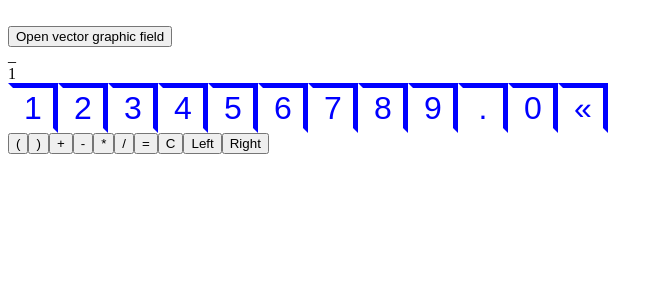
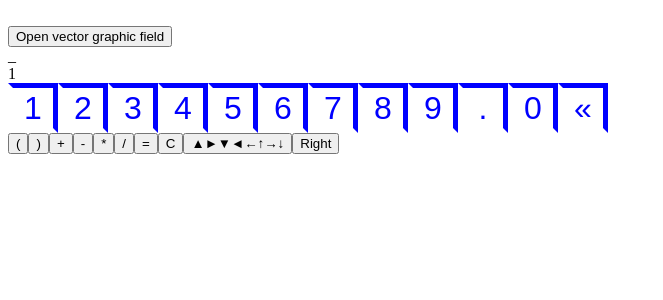
Before and after one commit to OlehKozubJS/various-react-projects-test, a React (Create React App) app: page / in a window 1280 px wide. Shown: the top 300 px of the page, without its empty margins (0-663 px from the left). Built offline with nearby package versions, Linux system fonts and the light colour scheme; a web font is replaced by a local one.

Commit message:
Update Calculator.jsx

```diff
--- a/src/Calculator/Calculator.jsx
+++ b/src/Calculator/Calculator.jsx
@@ -104,7 +104,7 @@ const Calculator = () => {
             C
           </button>
           <button type="button" onClick={turnCursorLeft}>
-            Left
+            ▲►▼◄←↑→↓
           </button>
           <button type="button" onClick={turnCursorRight}>
             Right
```
